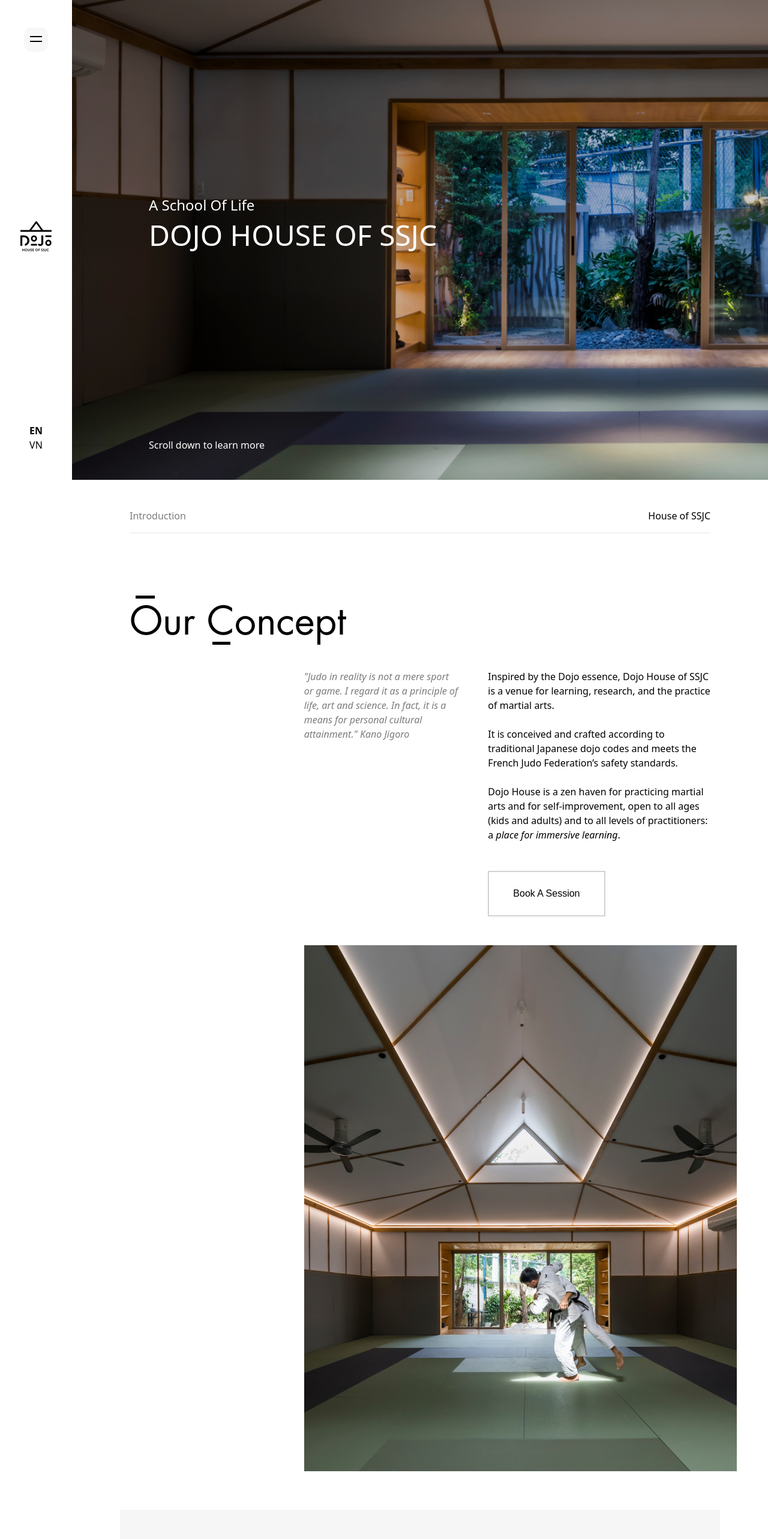
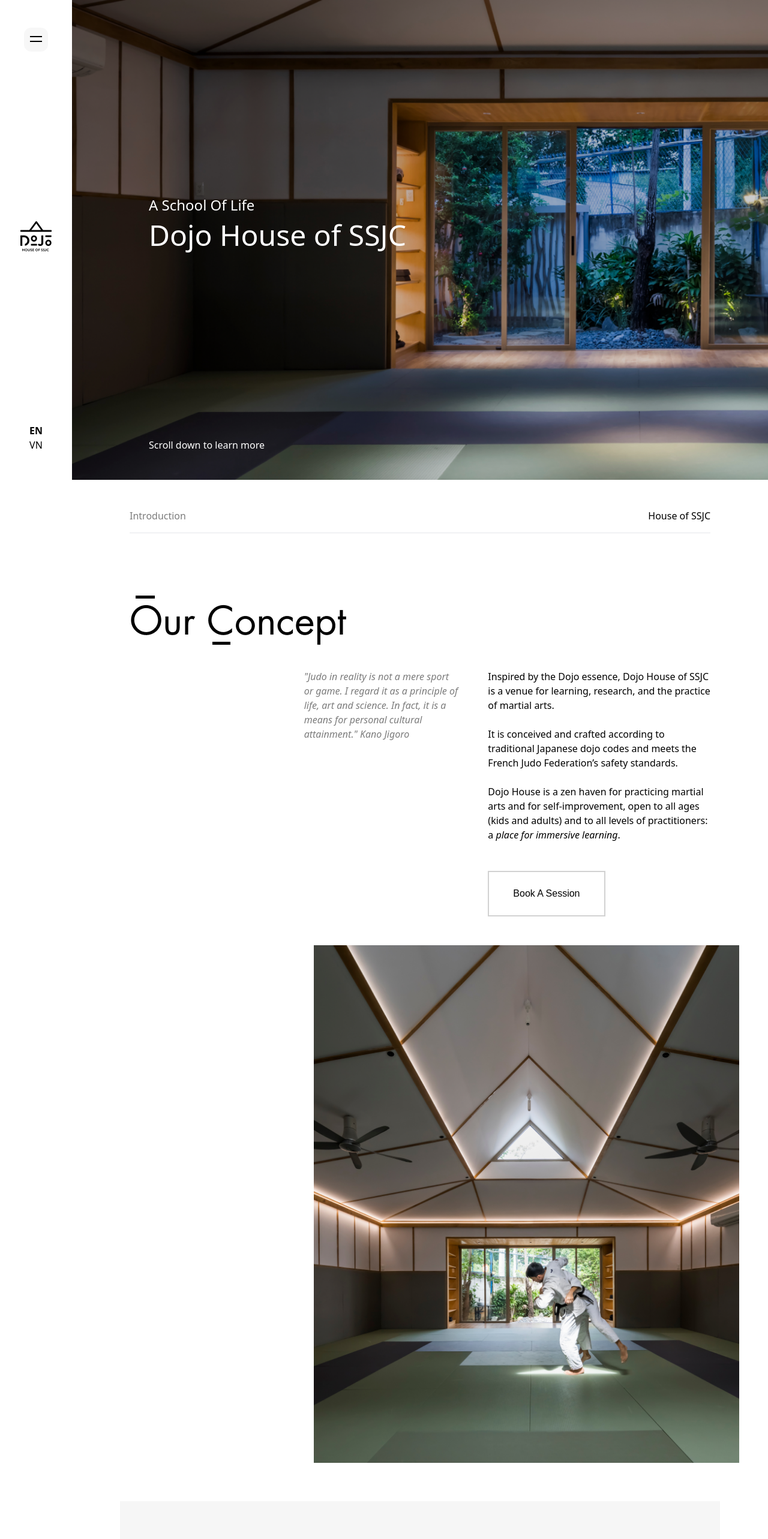
Before and after one commit to akpascalp/ssjc-site, a Vue app: page / in a window 1280 px wide. Shown: the top 2566 px of the page at 60% size. Built offline with nearby package versions, Linux system fonts and the light colour scheme; a web font is replaced by a local one.

Commit message:
Sidebar improvements

```diff
--- a/src/layouts/partials/Sidebar.vue
+++ b/src/layouts/partials/Sidebar.vue
@@ -38,7 +38,8 @@
                   <div class="m-48" />
                 </div>
                 <button v-else class="text-[16px] text-black text-left flex relative" @click="showMenu = false">
-                  <div class="hover:underline underline-offset-4">
+                  <div class="transition ease-in-out duration-100"
+                    :class="displayedIndex !== null && (menus[displayedIndex].subMenu && displayedIndex !== index) ? 'opacity-25' : 'opacity-100'">
                     <router-link v-if="menu.to !== undefined" :to="menu.to !== undefined ? menu.to : ''">{{ menu.name
                     }}</router-link>
                     <div v-else @click.stop style="cursor: auto">{{ menu.name }}</div>
@@ -49,7 +50,7 @@
                     <path stroke-linecap="round" stroke-linejoin="round" d="M19.5 8.25l-7.5 7.5-7.5-7.5" />
                   </svg>
                   <div class="absolute left-72 space-y-4 invisible group-hover:visible">
-                    <button v-for="subMenu in menu.subMenu" class="text-[16px] hover:underline w-56 text-left">
+                    <button v-for="subMenu in menu.subMenu" class="text-[16px] w-56 text-left">
                       <router-link :to="subMenu.to">{{ subMenu.name }}</router-link>
                     </button>
                   </div>
--- a/src/pages/Home.vue
+++ b/src/pages/Home.vue
@@ -5,7 +5,7 @@
     </video> -->
     <img src="/img_1.png" class="h-screen object-cover" />
     <p class="absolute top-[324px] left-[128px] text-[24px] text-white font-light">A School Of Life</p>
-    <p class="absolute top-[356px] left-[128px] text-[48px] text-white font-light">DOJO HOUSE OF SSJC</p>
+    <p class="absolute top-[356px] left-[128px] text-[48px] text-white font-light">Dojo House of SSJC</p>
     <p class="absolute bottom-[46px] left-[128px] text-[16px] text-white font-light">Scroll down to learn more</p>
   </div>
 
@@ -44,7 +44,7 @@
       <template #button>Book A Session</template>
     </Bloc1>
 
-    <div class="grid grid-cols-3 py-4 pb-16">
+    <div class="grid grid-cols-3 pt-4 pb-16 mr-12 pl-12">
       <img src="/img_2.png" class="col-start-2 col-span-2" />
     </div>
 
```
